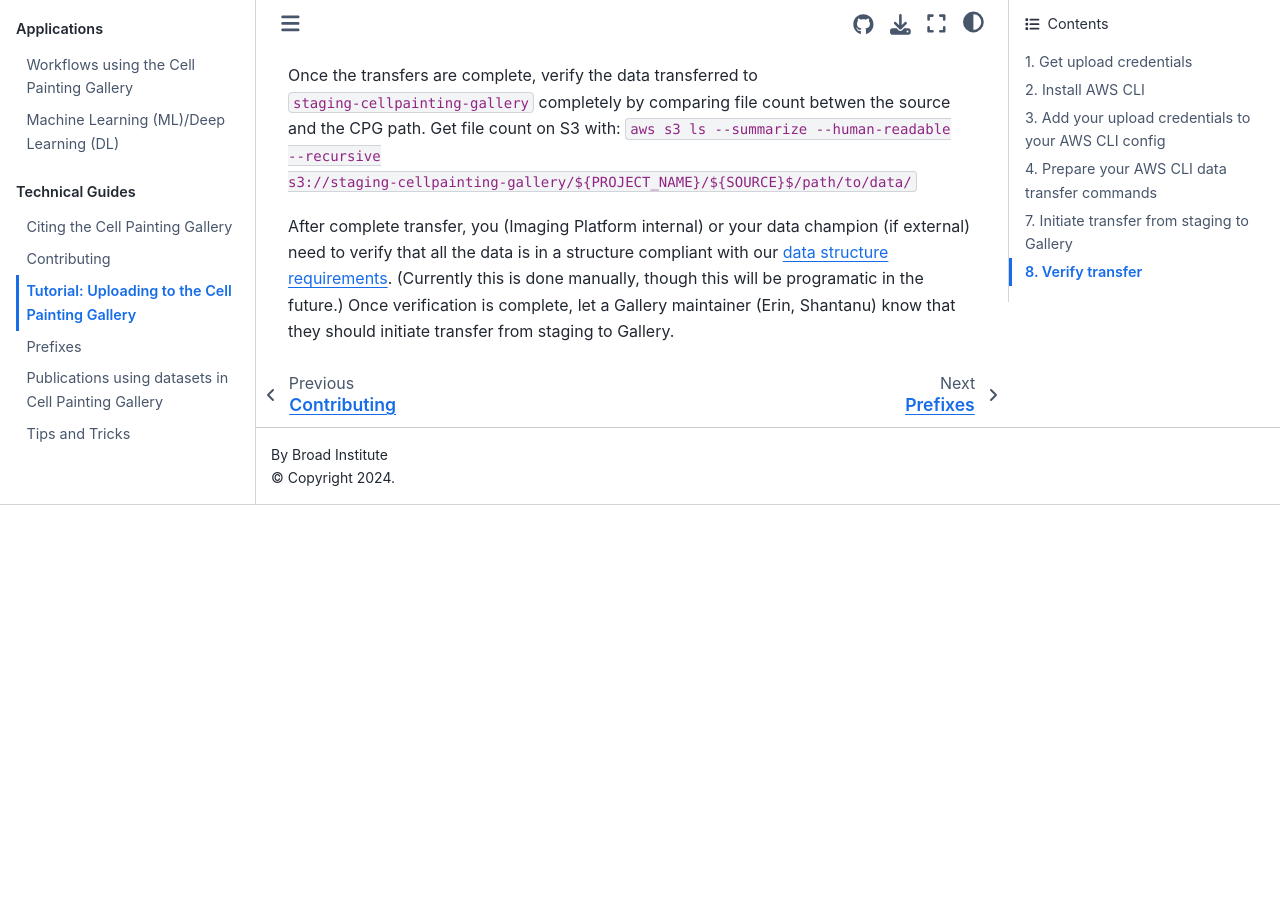
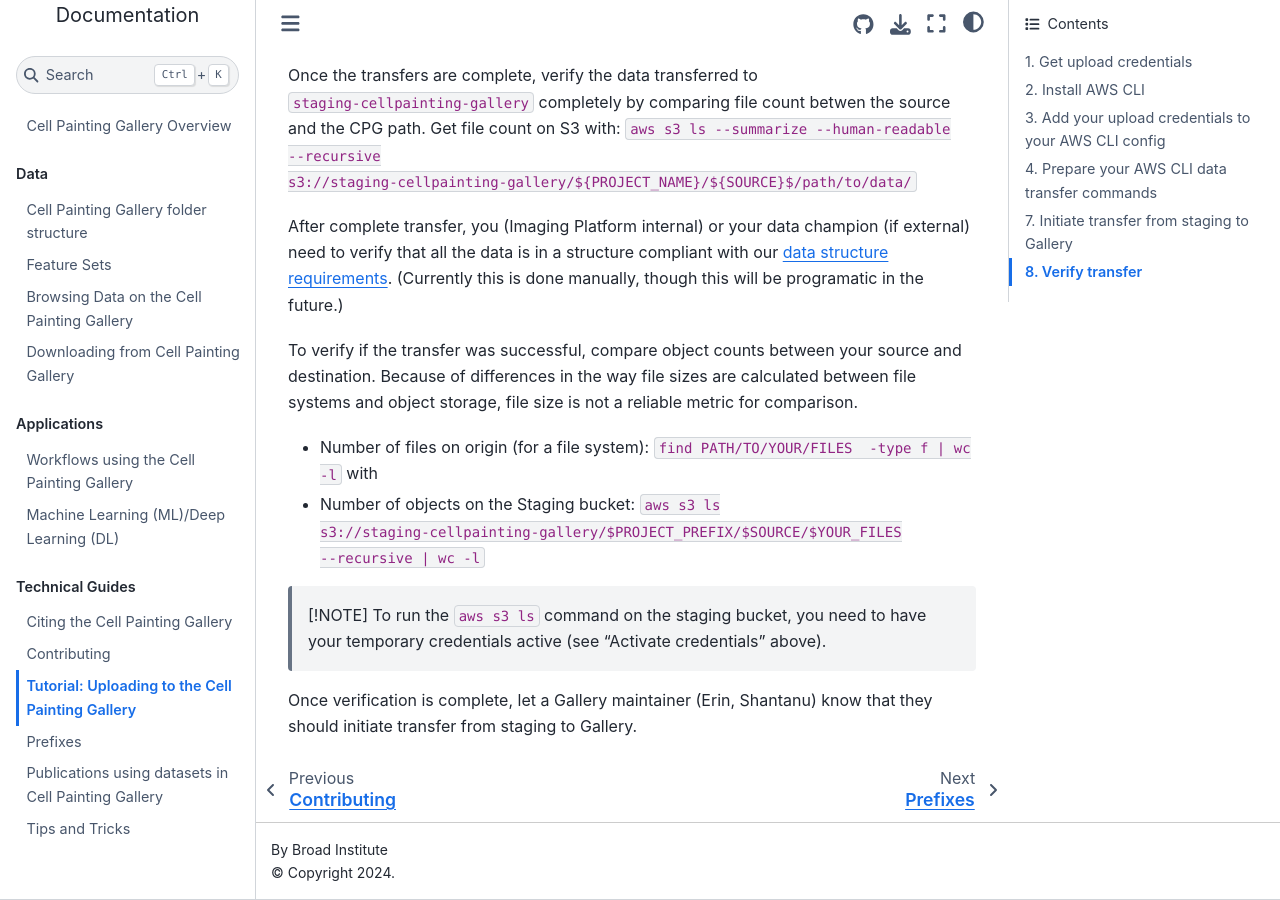
Before and after one commit to broadinstitute/cellpainting-gallery, a Jupyter Book: the page built from documentation/uploading_to_cpg.md, in a window 1280 px wide and 900 px high, scrolled down 2104 px. Built offline with Jupyter Book 1.0.4 settings and Sphinx 7.4.7 and the Sphinx Book theme 1.1.4, drawn with Linux system fonts in a browser that asks for light colours; pages that are not in the unit, such as notebooks, are missing from menus; before the commit the page ends 2609 px from its top, so only the background shows below that.

Commit message:
Update uploading_to_cpg.md (#123)
* Update uploading_to_cpg.md

add clarification on how to verify correct transfer to staging bucket

* Update documentation/uploading_to_cpg.md

Co-authored-by: Erin Weisbart <54687786+ErinWeisbart@users.noreply.github.com>

* Update documentation/uploading_to_cpg.md

Co-authored-by: Erin Weisbart <54687786+ErinWeisbart@users.noreply.github.com>

* Update documentation/uploading_to_cpg.md

Co-authored-by: Erin Weisbart <54687786+ErinWeisbart@users.noreply.github.com>

* Update documentation/uploading_to_cpg.md

Co-authored-by: Erin Weisbart <54687786+ErinWeisbart@users.noreply.github.com>

---------

Co-authored-by: Shantanu Singh <shsingh@broadinstitute.org>
Co-authored-by: Erin Weisbart <54687786+ErinWeisbart@users.noreply.github.com>

```diff
--- a/documentation/uploading_to_cpg.md
+++ b/documentation/uploading_to_cpg.md
@@ -71,4 +71,14 @@ Get file count on S3 with:
 
 After complete transfer, you (Imaging Platform internal) or your data champion (if external) need to verify that all the data is in a structure compliant with our [data structure requirements](data_structure.md).
 (Currently this is done manually, though this will be programatic in the future.)
+
+To verify if the transfer was successful, compare object counts between your source and destination.
+Because of differences in the way file sizes are calculated between file systems and object storage, file size is not a reliable metric for comparison.
+- Number of files on origin (for a file system): `find PATH/TO/YOUR/FILES  -type f | wc -l`
+with
+- Number of objects on the Staging bucket: `aws s3 ls s3://staging-cellpainting-gallery/$PROJECT_PREFIX/$SOURCE/$YOUR_FILES --recursive | wc -l`
+
+>[!NOTE]
+>To run the `aws s3 ls` command on the staging bucket, you need to have your temporary credentials active (see "Activate credentials" above).
+
 Once verification is complete, let a Gallery maintainer (Erin, Shantanu) know that they should initiate transfer from staging to Gallery.
```
